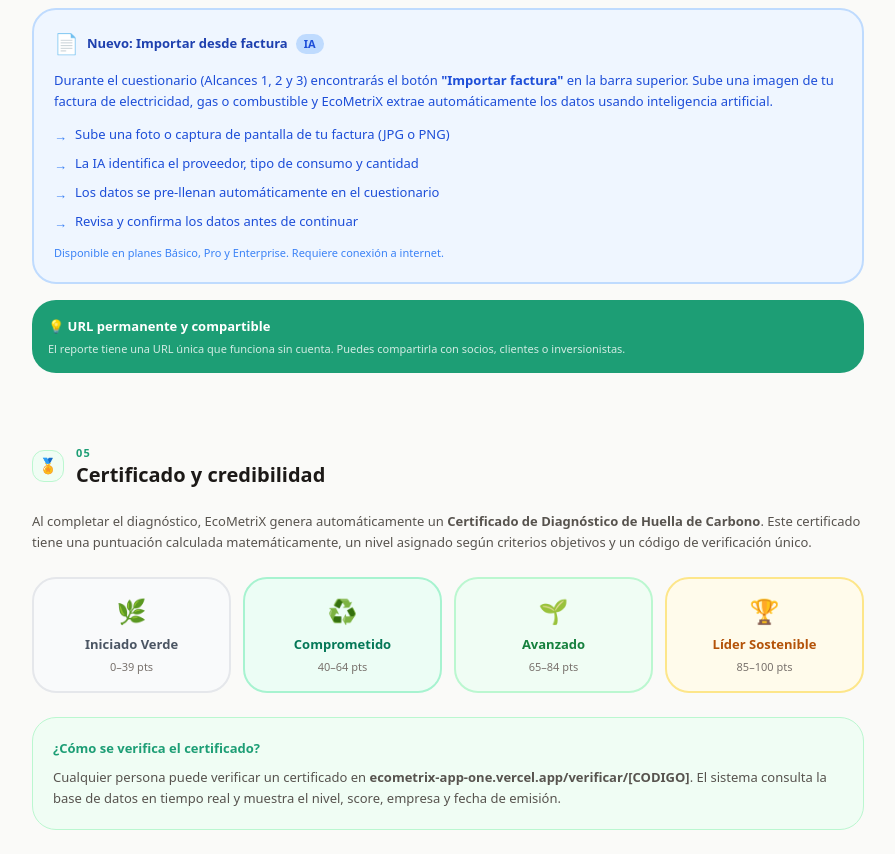
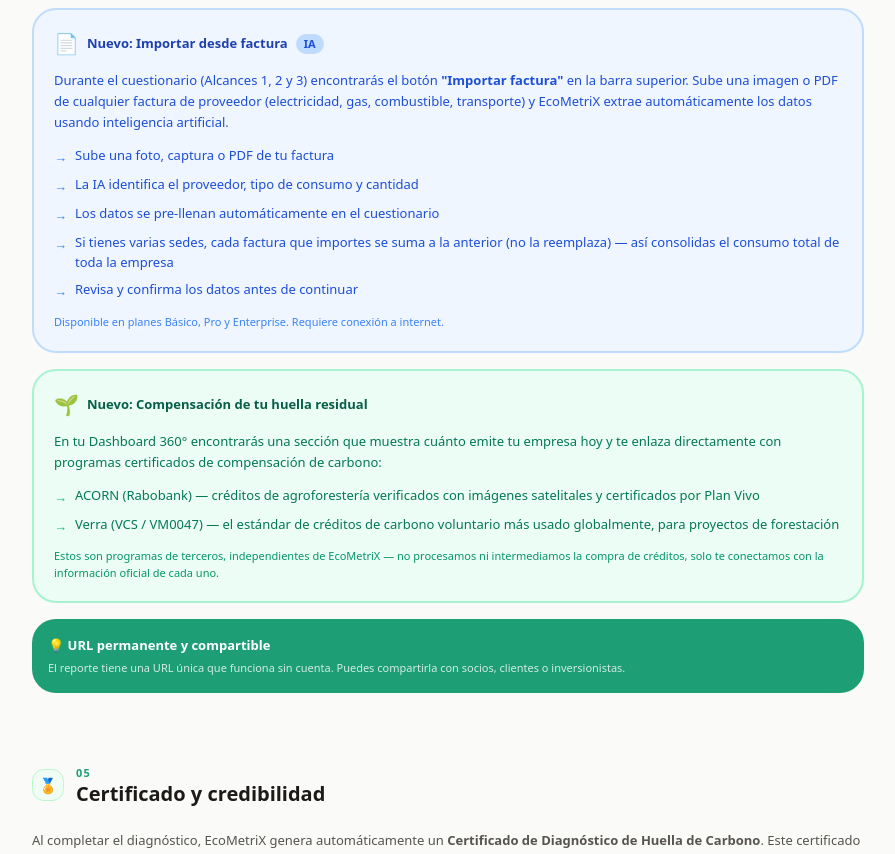
Before and after one commit to OCERRA75/ecometrix-app, a React (Vite) app: page /manual in a window 1280 px wide. Shown: the part 3260-4114 px from the top of the page, without its empty margins (328-1223 px from the left). Built offline with nearby package versions, Linux system fonts and the light colour scheme; no server answers.

Commit message:
docs: actualizar manual con multi-sede y compensación ACORN/Verra

```diff
--- a/src/pages/Manual.jsx
+++ b/src/pages/Manual.jsx
@@ -627,13 +627,14 @@
                 <span className="text-xs bg-blue-200 text-blue-700 font-bold px-2 py-0.5 rounded-full">IA</span>
               </div>
               <p className="text-sm text-blue-700 leading-relaxed mb-3">
-                Durante el cuestionario (Alcances 1, 2 y 3) encontrarás el botón <strong>"Importar factura"</strong> en la barra superior. Sube una imagen de tu factura de electricidad, gas o combustible y EcoMetriX extrae automáticamente los datos usando inteligencia artificial.
+                Durante el cuestionario (Alcances 1, 2 y 3) encontrarás el botón <strong>"Importar factura"</strong> en la barra superior. Sube una imagen o PDF de cualquier factura de proveedor (electricidad, gas, combustible, transporte) y EcoMetriX extrae automáticamente los datos usando inteligencia artificial.
               </p>
               <ul className="space-y-1.5">
                 {[
-                  'Sube una foto o captura de pantalla de tu factura (JPG o PNG)',
+                  'Sube una foto, captura o PDF de tu factura',
                   'La IA identifica el proveedor, tipo de consumo y cantidad',
                   'Los datos se pre-llenan automáticamente en el cuestionario',
+                  'Si tienes varias sedes, cada factura que importes se suma a la anterior (no la reemplaza) — así consolidas el consumo total de toda la empresa',
                   'Revisa y confirma los datos antes de continuar',
                 ].map(item => (
                   <li key={item} className="flex items-start gap-2 text-sm text-blue-700">
@@ -643,6 +644,31 @@
                 ))}
               </ul>
               <p className="text-xs text-blue-500 mt-3">Disponible en planes Básico, Pro y Enterprise. Requiere conexión a internet.</p>
+            </div>
+
+            {/* Nueva feature: Compensación de huella residual */}
+            <div className="mt-4 bg-emerald-50 border-2 border-emerald-200 rounded-2xl p-5">
+              <div className="flex items-center gap-2 mb-3">
+                <span className="text-xl">🌱</span>
+                <p className="font-bold text-emerald-800 text-sm">Nuevo: Compensación de tu huella residual</p>
+              </div>
+              <p className="text-sm text-emerald-700 leading-relaxed mb-3">
+                En tu Dashboard 360° encontrarás una sección que muestra cuánto emite tu empresa hoy y te enlaza directamente con programas certificados de compensación de carbono:
+              </p>
+              <ul className="space-y-1.5">
+                {[
+                  'ACORN (Rabobank) — créditos de agroforestería verificados con imágenes satelitales y certificados por Plan Vivo',
+                  'Verra (VCS / VM0047) — el estándar de créditos de carbono voluntario más usado globalmente, para proyectos de forestación',
+                ].map(item => (
+                  <li key={item} className="flex items-start gap-2 text-sm text-emerald-700">
+                    <span className="text-emerald-500 flex-shrink-0 mt-0.5">→</span>
+                    <span>{item}</span>
+                  </li>
+                ))}
+              </ul>
+              <p className="text-xs text-emerald-600 mt-3">
+                Estos son programas de terceros, independientes de EcoMetriX — no procesamos ni intermediamos la compra de créditos, solo te conectamos con la información oficial de cada uno.
+              </p>
             </div>
 
             <div className="mt-4 bg-[#1D9E75] rounded-2xl p-4 text-white">
```
